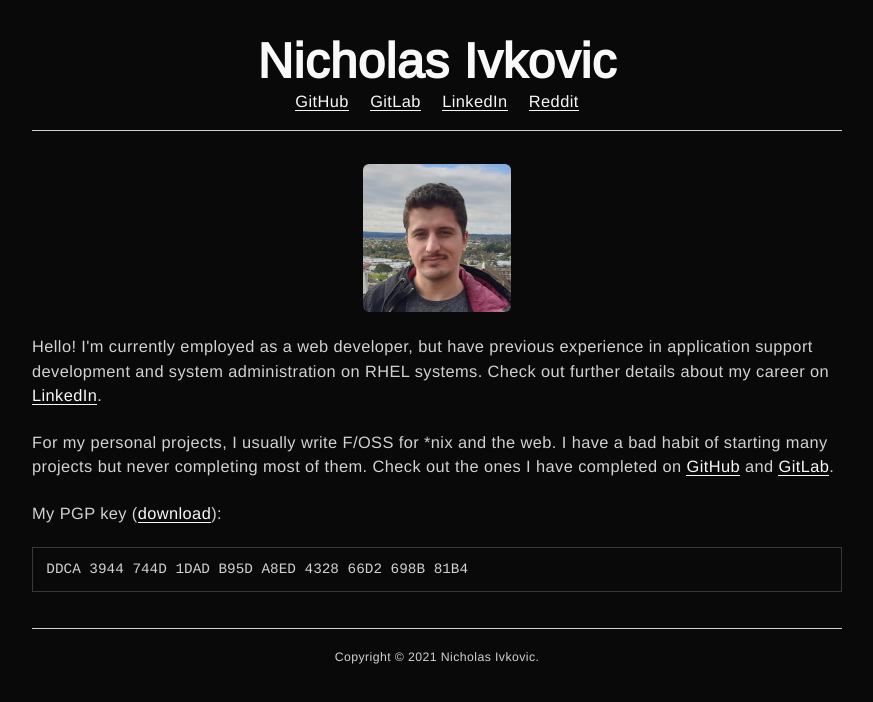
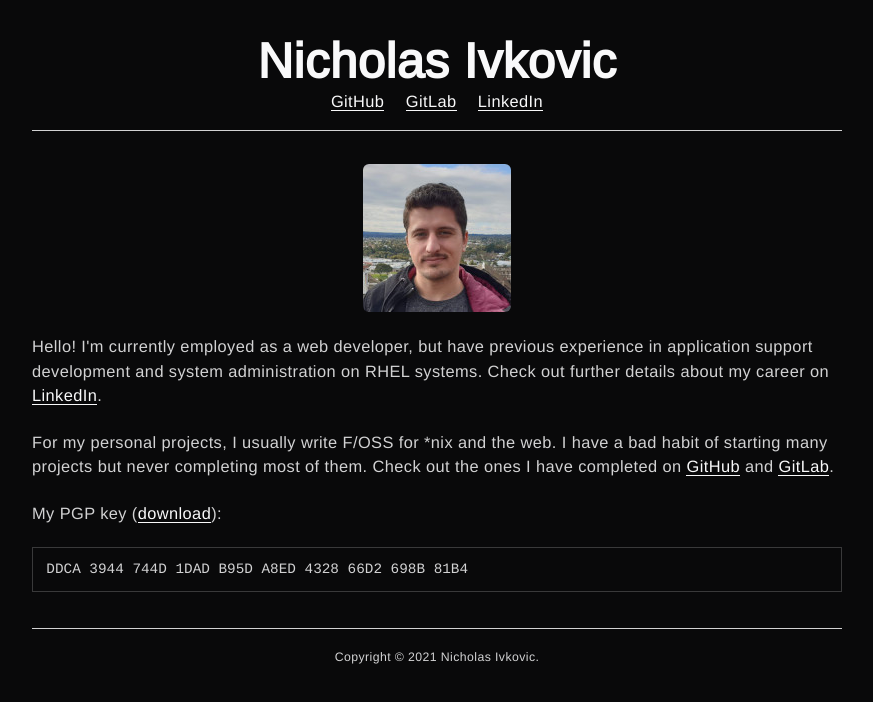
Before and after one commit to n-ivkovic/nivkovic.net, a plain HTML site: page index.html in a window 1280 px wide. Shown: the whole page, without its empty margins (203-1076 px from the left). Drawn offline with Linux system fonts and the light colour scheme.

Commit message:
Rearranged head, removed links

```diff
--- a/index.html
+++ b/index.html
@@ -1,14 +1,14 @@
 <!DOCTYPE html>
 <html lang="en">
 <head>
-	<title>Nicholas Ivkovic</title>
-
 	<meta http-equiv="Content-Type" content="text/html; charset=utf-8">
 	<meta name="author" content="Nicholas Ivkovic">
 	<meta name="description" content="Web developer, writes F/OSS for *nix and the web">
 	<meta name="viewport" content="width=480">
 	<meta name="MobileOptimized" content="480">
 	<meta name="HandheldFriendly" content="true">
+
+	<title>Nicholas Ivkovic</title>
 
 	<link rel="canonical" href="https://nivkovic.net">
 	<link rel="stylesheet" href="stylesheet.css">
@@ -23,7 +23,6 @@
 				<li><a href="https://www.github.com/n-ivkovic">GitHub</a></li>
 				<li><a href="https://www.gitlab.com/n-ivkovic">GitLab</a></li>
 				<li><a href="https://www.linkedin.com/in/nicholas-ivkovic">LinkedIn</a></li>
-				<li><a href="https://www.reddit.com/user/n-ivkovic">Reddit</a></li>
 			</ul>
 		</div>
 		<!-- /#nav -->
@@ -50,16 +49,6 @@
 	<!-- /#main -->
 
 	<div id="footer" role="contentinfo">
-		<!--<div class="nav" role="navigation" aria-label="External navigation">
-			<ul>
-				<li><a href="https://www.github.com/n-ivkovic">GitHub</a></li>
-				<li><a href="https://www.gitlab.com/n-ivkovic">GitLab</a></li>
-				<li><a href="https://www.linkedin.com/in/nicholas-ivkovic">LinkedIn</a></li>
-				<li><a href="https://mastodon.online/web/accounts/209010">Mastodon</a></li>
-				<li><a href="https://www.twitter.com/nivkovic_">Twitter</a></li>
-				<li><a href="https://www.reddit.com/user/n-ivkovic">Reddit</a></li>
-			</ul>
-		</div>-->
 		<p>
 			Copyright &copy; 2021 Nicholas Ivkovic.
 		</p>
```
